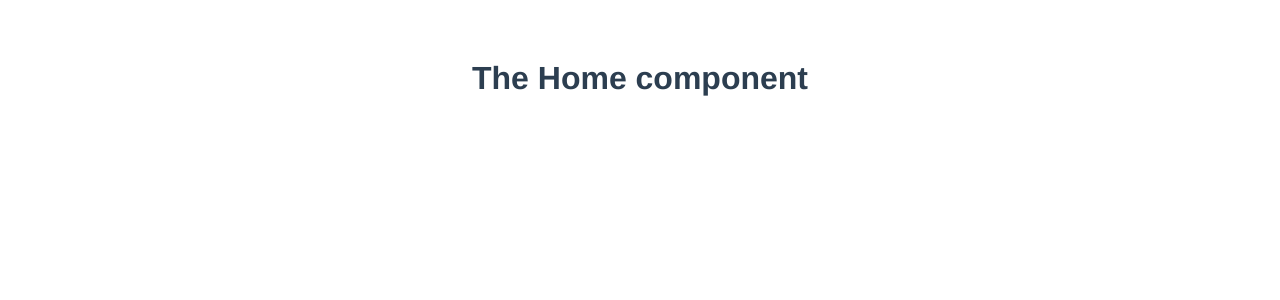
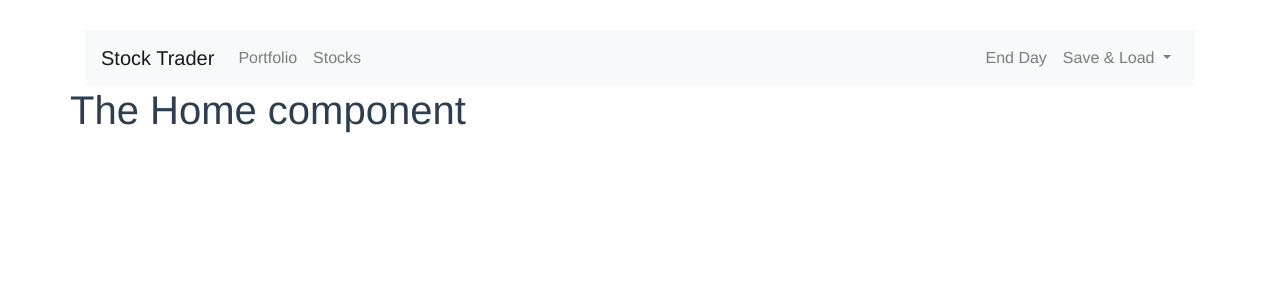
Before and after one commit to rodrigodesousa/stock-trader, a Vue app: page / in a window 1280 px wide. Shown: the top 300 px of the page. Built offline with nearby package versions, Linux system fonts and the light colour scheme.

Commit message:
add header

```diff
--- a/public/index.html
+++ b/public/index.html
@@ -5,6 +5,7 @@
     <meta http-equiv="X-UA-Compatible" content="IE=edge">
     <meta name="viewport" content="width=device-width,initial-scale=1.0">
     <link rel="icon" href="<%= BASE_URL %>favicon.ico">
+    <link rel="stylesheet" href="https://maxcdn.bootstrapcdn.com/bootstrap/4.0.0/css/bootstrap.min.css" integrity="sha384-Gn5384xqQ1aoWXA+058RXPxPg6fy4IWvTNh0E263XmFcJlSAwiGgFAW/dAiS6JXm" crossorigin="anonymous">
     <title><%= htmlWebpackPlugin.options.title %></title>
   </head>
   <body>
--- a/src/App.vue
+++ b/src/App.vue
@@ -1,14 +1,21 @@
 <template>
   <div id="app" class="container">
-    <router-view></router-view>
+    <Header></Header>
+    <div class="row">
+      <div class="col-xs-12">
+        <router-view></router-view>
+      </div>
+    </div>
   </div>
 </template>
 
 <script>
+import Header from '@/components/Header'
 
 export default {
   name: 'App',
   components: {
+    Header
   }
 }
 </script>
@@ -20,6 +27,6 @@ export default {
   -moz-osx-font-smoothing: grayscale;
   text-align: center;
   color: #2c3e50;
-  margin-top: 60px;
+  margin-top: 30px;
 }
 </style>
--- a/src/components/Header.vue
+++ b/src/components/Header.vue
@@ -1,5 +1,27 @@
 <template>
-    <h1>The Header component</h1>
+  <nav class="navbar navbar-expand-lg navbar-light bg-light">
+    <div class="navbar-header">
+      <router-link to="/" class="navbar-brand">Stock Trader</router-link>
+    </div>
+    <div class="collapse navbar-collapse">
+      <ul class="navbar-nav mr-auto">
+        <router-link to="/portfolio" active-class="active" tag="li"><a class="nav-link">Portfolio</a></router-link>
+        <router-link to="/stocks" active-class="active" tag="li"><a class="nav-link">Stocks</a></router-link>
+      </ul>
+      <ul class="navbar-nav">
+        <li><a href="#" class="nav-link">End Day</a></li>
+        <li class="nav-item dropdown">
+          <a class="nav-link dropdown-toggle" href="#" id="navbarDropdown" role="button" data-toggle="dropdown" aria-haspopup="true" aria-expanded="false">
+            Save & Load
+          </a>
+          <div class="dropdown-menu" aria-labelledby="navbarDropdown">
+            <a class="dropdown-item" href="#">Save Data</a>
+            <a class="dropdown-item" href="#">Load Data</a>
+          </div>
+        </li>
+      </ul>
+    </div>
+  </nav>
 </template>
 <script>
 export default {
```
